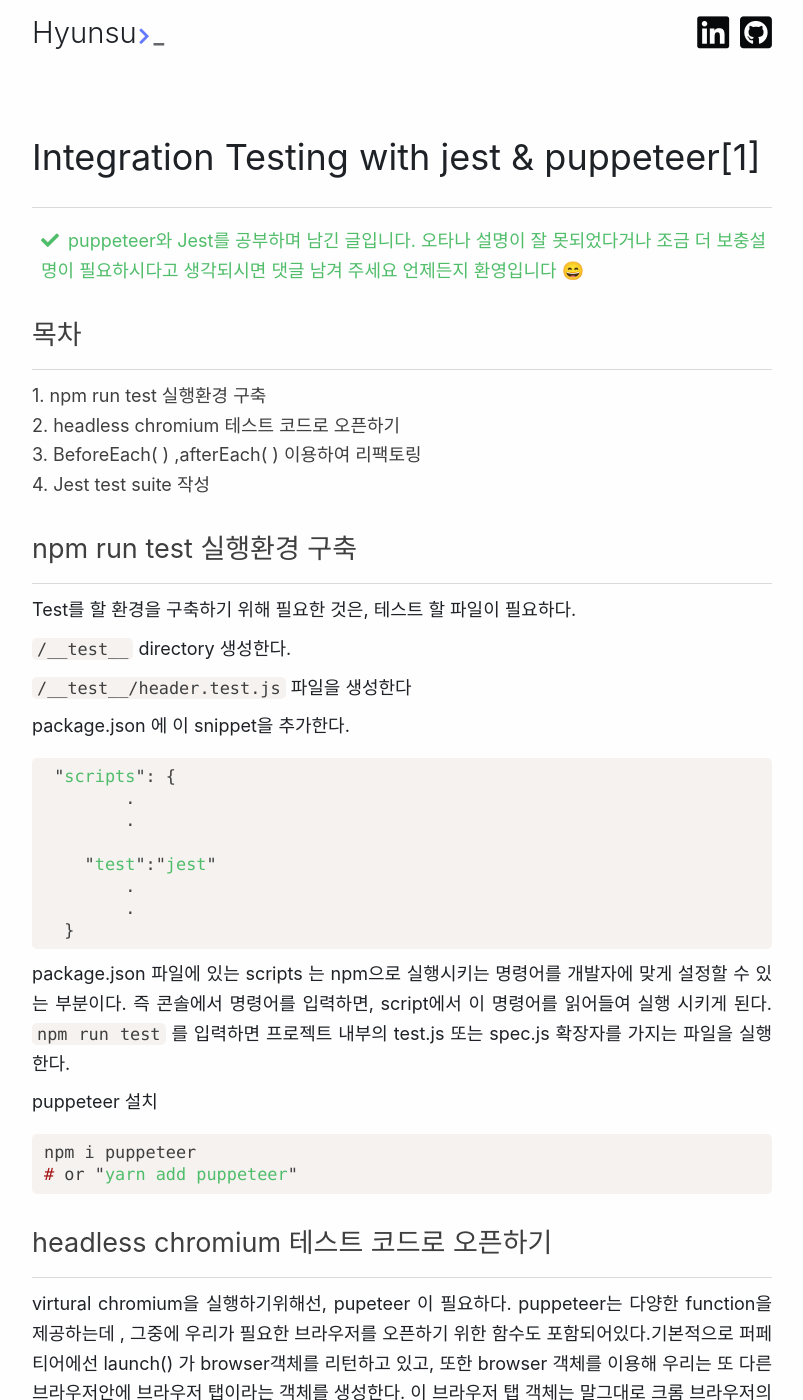
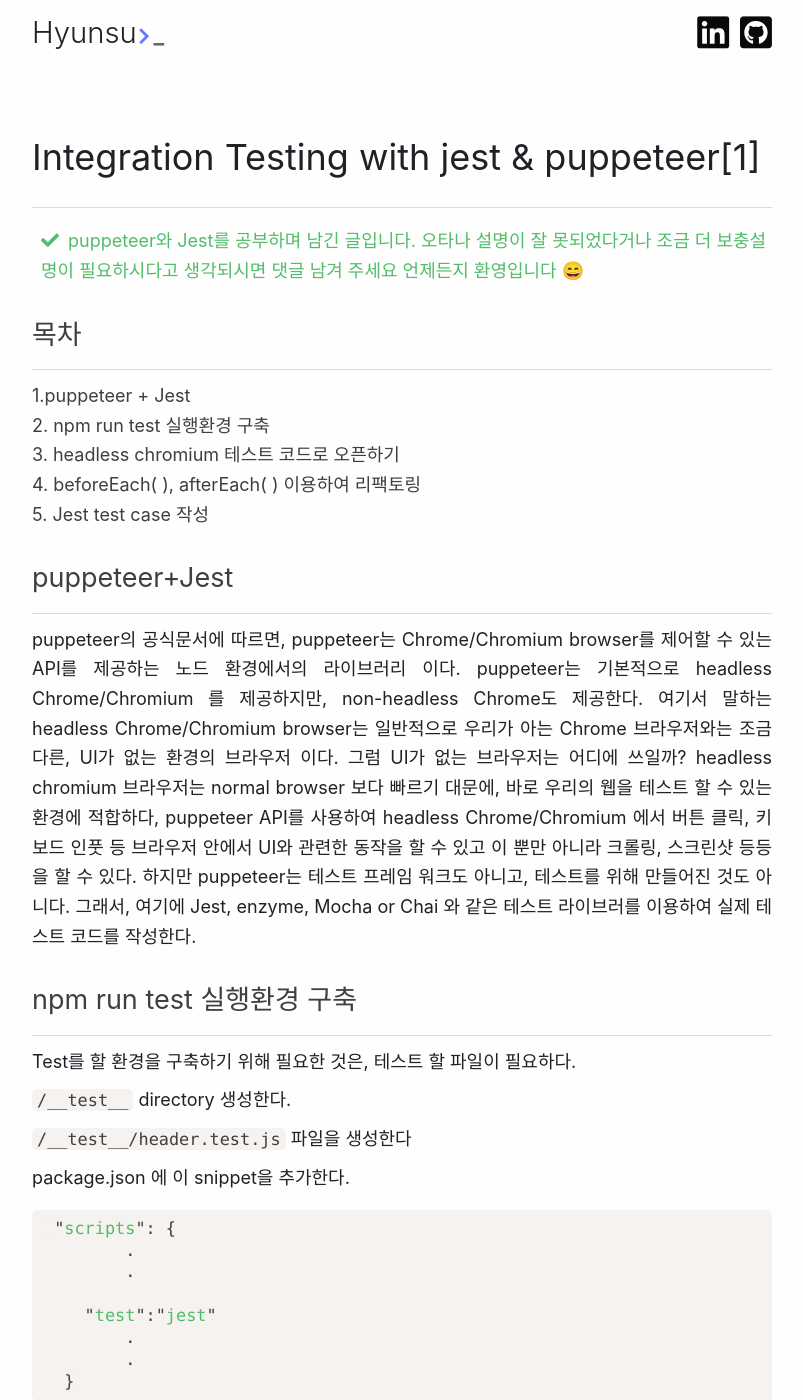
Before and after one commit to sooster910/blogV2, a Jekyll site: the page built from _posts/2020-10-12-IntegrationTesting.md, in a window 1280 px wide and 1400 px high. Shown: the whole window, without its empty margins (238-1041 px from the left). Built offline with Jekyll 4.4.1, drawn with Linux system fonts in a browser that asks for light colours; comment, search, counter and statistics services are not loaded; some of the changed text lies outside the part shown.

Commit message:
Modify some blogs

````diff
--- a/_layouts/post.html
+++ b/_layouts/post.html
@@ -1,6 +1,6 @@
 ---
 layout: default
-comments: true
+
 ---
 {% unless site.dash.show_author == false %}
 
--- a/_posts/2020-10-12-IntegrationTesting.md
+++ b/_posts/2020-10-12-IntegrationTesting.md
@@ -7,12 +7,17 @@ tags: IntegrationTesting Jest puppeteer
 * puppeteer와 Jest를 공부하며 남긴 글입니다. 오타나 설명이 잘 못되었다거나 조금 더 보충설명이 필요하시다고 생각되시면 댓글 남겨 주세요 언제든지 환영입니다 😄
 
 ## 목차
- [1. npm run test 실행환경 구축 ](#npm-run-test-실행환경-구축)\
- [2. headless chromium 테스트 코드로 오픈하기](#headless-chromium-테스트-코드로-오픈하기)\
- [3. BeforeEach( ) ,afterEach( ) 이용하여 리팩토링](#dry)\
- [4. Jest test suite 작성](#test-suite-작성)
+ [1.puppeteer + Jest](#puppeteerjest)\
+ [2. npm run test 실행환경 구축 ](#npm-run-test-실행환경-구축)\
+ [3. headless chromium 테스트 코드로 오픈하기](#headless-chromium-테스트-코드로-오픈하기)\
+ [4. beforeEach( ), afterEach( ) 이용하여 리팩토링](#drydont-repeat-yourself)\
+ [5. Jest test case 작성](#test-case-작성)
 
+## puppeteer+Jest
 
+puppeteer의 공식문서에 따르면, puppeteer는 Chrome/Chromium browser를 제어할 수 있는 API를 제공하는 노드 환경에서의 라이브러리 이다. puppeteer는 기본적으로 headless Chrome/Chromium 를 제공하지만, non-headless Chrome도 제공한다.
+여기서 말하는 headless Chrome/Chromium browser는 일반적으로 우리가 아는 Chrome 브라우저와는 조금 다른, UI가 없는 환경의 브라우저 이다. 그럼 UI가 없는 브라우저는 어디에 쓰일까? headless chromium 브라우저는 normal browser 보다 빠르기 대문에, 바로 우리의 웹을 테스트 할 수 있는 환경에 적합하다, puppeteer API를 사용하여 headless Chrome/Chromium 에서 버튼 클릭, 키보드 인풋 등 브라우저 안에서 UI와 관련한 동작을 할 수 있고 이 뿐만 아니라 크롤링, 스크린샷 등등 을 할 수 있다.
+하지만 puppeteer는 테스트 프레임 워크도 아니고, 테스트를 위해 만들어진 것도 아니다. 그래서, 여기에 Jest, enzyme, Mocha or Chai 와 같은 테스트 라이브러를 이용하여 실제 테스트 코드를 작성한다.
 
 ## npm run test 실행환경 구축
 Test를 할 환경을 구축하기 위해 필요한 것은, 테스트 할 파일이 필요하다.
@@ -42,9 +47,17 @@ npm i puppeteer
 # or "yarn add puppeteer"
 ```
 
+Jest 설치
+
+```javascript
+npm i jest
+# or "yarn add jest"
+```
+
+
 ## headless chromium 테스트 코드로 오픈하기
 
-virtural chromium을 실행하기위해선, pupeteer 이 필요하다. puppeteer는 다양한 function을 제공하는데 , 그중에 우리가 필요한 브라우저를 오픈하기 위한 함수도 포함되어있다.기본적으로 퍼페티어에선 launch() 가 browser객체를 리턴하고 있고, 또한  browser 객체를 이용해 우리는 또 다른 브라우저안에 브라우저 탭이라는 객체를 생성한다. 이 브라우저 탭 객체는 말그대로 크롬 브라우저의 각각의 탭을 의미하는데, 이 탭 객체를 이용하여, 다른 페이지로 이동 할 수도 있고, 요소들을 클릭하게 하는 테스트를 할 수 있다. 거의 모든 테스트들이 이 탭 객체과 상호작용하게 된다.
+chromium을 실행하기위해선, puppeteer가 필요하다. puppeteer는 다양한 function을 제공하는데 , 그중에 우리가 필요한 브라우저를 오픈하기 위한 함수도 포함되어있다. 기본적으로 퍼페티어에선 launch() 가 browser객체를 리턴하고 있고, 또한  browser(`browser`) 객체를 이용해 우리는 또 다른 브라우저안에 브라우저 탭이라는 객체(`page`)를 생성한다. 이 브라우저 탭 객체(`page`)는 말그대로 크롬 브라우저의 각각의 탭을 의미하는데, 이 탭 객체(`page`)를 이용하여, 다른 페이지로 이동 할 수도 있고, 요소들을 클릭하게 하는 테스트를 할 수 있다. 거의 모든 테스트들이 이 탭 객체(`page`)과 상호작용하게 된다.
 
 
 
@@ -62,10 +75,8 @@ test('We can launch a browser' ,async()=>{
 })
 ```
 `headless` option을 `false`로 지정해준다. 즉, `headless`가 `true`이면 user interface가 없는 브라우저를 오픈하고, false 일 경우 user interface가 있는 브라우저를 오픈한다.
-일단은, 브라우저가 오픈 여부에 대한 테스트를 위해, `headless: false` 로 지정한다.
-
-puputeer는 asynchronous 기반이다. 그 이유는, 예를 들어 `browser` 의 경우 `puppeteer.launch()` 가 수행되는 시간이 언제인지 예측 할수가 없기 때문이다.
-`browser.newPage()` 도 새로운 tab을 열기 까지 수행되는 시간을 알 수 없으므로 비동기방식으로 실행된다.
+일단은, 브라우저 오픈 여부에 대한 테스트를 위해, `headless:false`로 지정한다.\
+puppeteer는 asynchronous기반이다. 예를 들어 ,`browser` 의 경우 `puppeteer.launch()`를 했을 때, 브라우저가 정확히 언제 오픈을 하는지 예측할 수가 없기 때문에 비동기 방식인 `async`,`await` 을 이용한다. 마찬가지로 `browser.newPage()`도 새로운 tab을 열기 까지 수행되는 시간을 알 수 없으므로 비동기방식으로 실행된다.
 
 Test 실행
 
@@ -103,7 +113,7 @@ afterEach(async()=>{
 
  ```
 
-## test suite 작성
+## Test case 작성
 
 테스트 내용 :
 
@@ -135,11 +145,7 @@ test('Can get brand logo', async()=>{
 });
 
 ```
-
-puppeteer의 브라우저 인스턴스가 localhost:3000으로 들어가서 html element를 이용해서 `a.brand-logo` 를 찾아, 이 element의  innerHTML을 text라는 변수에 담아둔다.
-
-`expect()`는 테스트할 대상을 넣는 api로, 여기서는 text라는 변수를 테스트 할 것이므로, `expect(text)`로 쓴다.
-
+test를 실행시키면, puppeteer의 브라우저 인스턴스가 localhost:3000으로 띄우고 `a.brand-logo` element를 찾아, innerHTML을 text라는 변수에 담아둔다. `expect()`는 테스트할 대상을 넣는 api로, 여기서는 text라는 변수를 테스트 할 것이므로, `expect(text)`로 쓴다.
 테스트 할 대상을 알았으므로, 그 테스트의 예상이 어떻게 되어야 한다는 결과도출에 대한 method를 작성해야 한다.
 우리의 테스트는, text 변수에 담긴 value 가 BLOGGY 와 일치한지 테스트 하는 것이므로, 일치한지에 대한 method를 사용한다. Jest 에서 `expect()`에 대한 다양한 method를 제공하는데, 이 예제의 경우에는 대문자, 소문자에 상관없이 테스트 하고 싶었기에 regex를 사용하게 된다. regex를 지원하는 method는 `.toMatch(rejexp)`가 있고, `/match할 letter/`뒤에 `gi` 가 붙으면, 대.소문자를 구분 하지 않는다는 정규표현식이다.
 
@@ -149,9 +155,8 @@ puppeteer의 브라우저 인스턴스가 localhost:3000으로 들어가서 html
 참고자료 :
 * [puppeteer docs][puppeteer-docs]
 * [Jest docs][jest-docs]
-* [https://joshua1988.github.io/vue-camp/testing/jest-testing.html#jest-%EC%86%8C%EA%B0%9C](https://joshua1988.github.io/vue-camp/testing/jest-testing.html#jest-%EC%86%8C%EA%B0%9C){: target="_blank"}
-
-
+* [https://joshua1988.github.io 님의 블로그 중 Unit testing with Jest](https://joshua1988.github.io/vue-camp/testing/jest-testing.html#jest-%EC%86%8C%EA%B0%9C){: target="_blank"}
+* [Youtube : The power of Headless Chrome and browser automation (Google I/O '18)](https://youtu.be/lhZOFUY1weo){: target="_blank"}
 
 [puppeteer-docs]: https://pptr.dev/
 [jest-docs]:https://jestjs.io/docs/en/expect
````
Also changed, not shown: other parts of _posts/2020-10-12-IntegrationTesting.md (+5 -6 lines), _posts/2020-11-3-recursive.md (+0 -1 lines).
